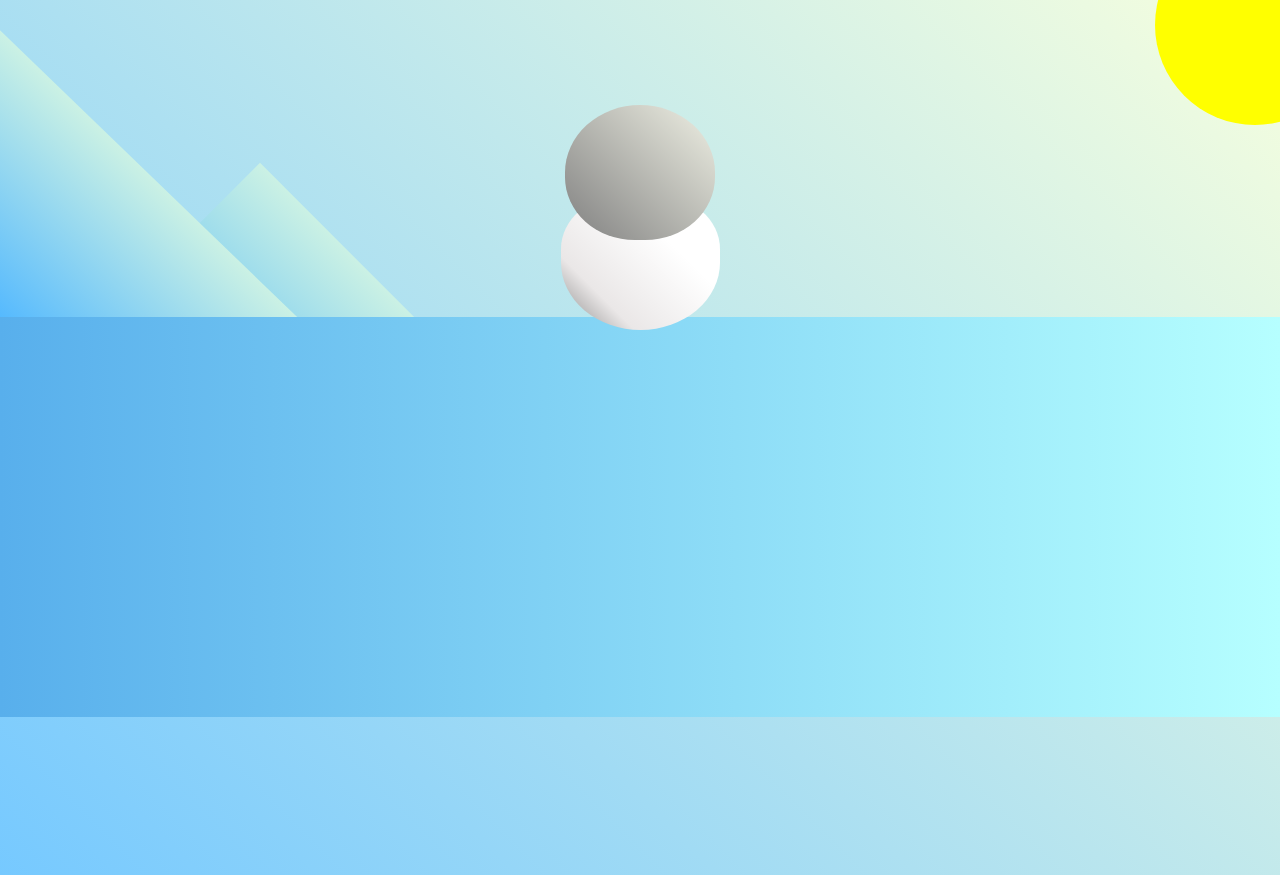
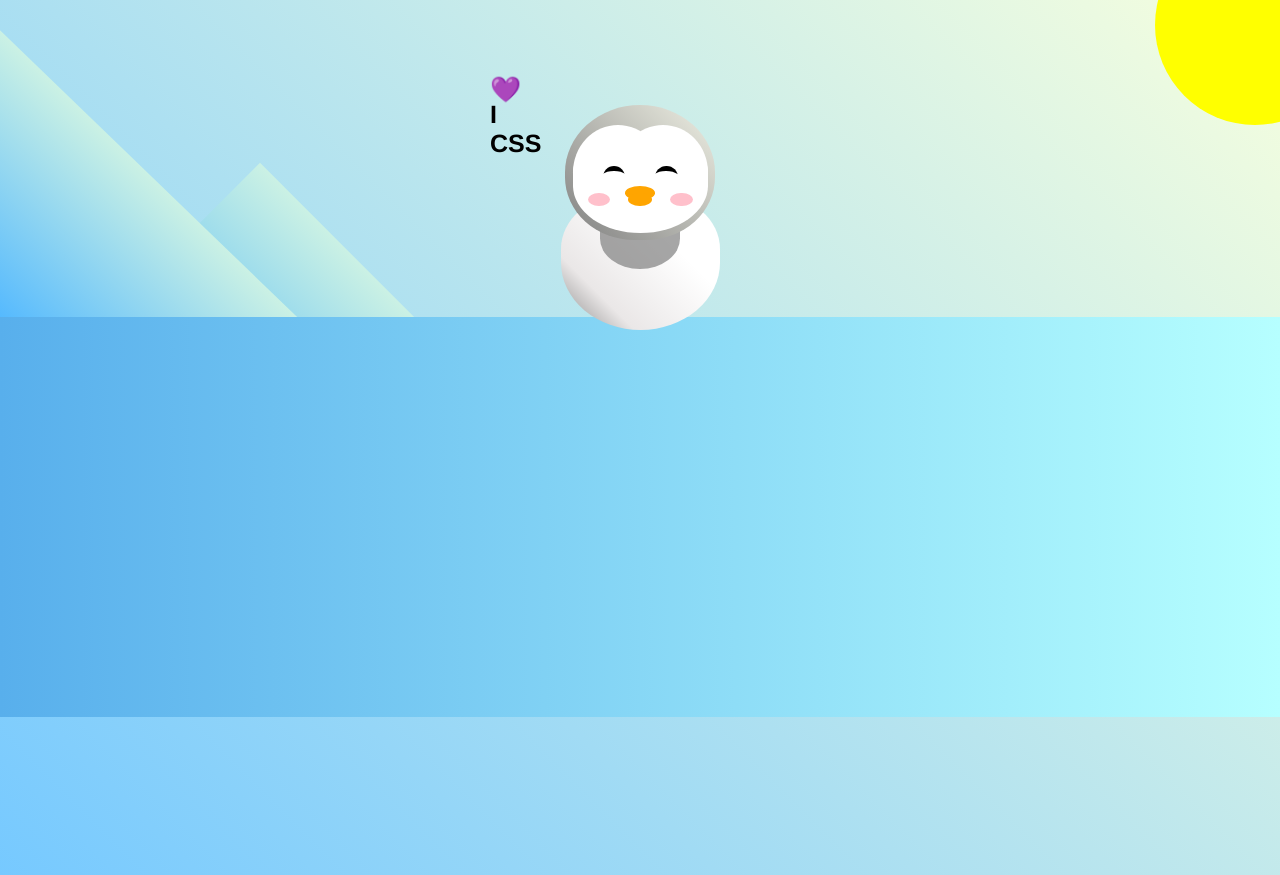
Before and after one commit to VILTRUMITE56/PENGUIN_CSS, a plain HTML site: page index.html in a window 1280 px wide. Shown: the top 875 px of the page. Drawn offline with Linux system fonts and the light colour scheme.

Commit message:
not done

```diff
--- a/index.html
+++ b/index.html
@@ -11,7 +11,26 @@
     <div class="back-mountain"></div>
     <div class="sun"></div>
     <div class="penguin">
-      <div class="penguin-head"></div>
+      <div class="penguin-head">
+        <div class="face left"></div>
+        <div class="face right"></div>
+        <div class="chin"></div>
+        <div class="eye left">
+          <div class="eye-lid"></div>
+        </div>
+
+        <div class="eye right">
+          <div class="eye-lid"></div>
+        </div>
+        <div class="blush left"></div>
+        <div class="blush right"></div>
+        <div class="beak top"></div>
+        <div class="beak bottom"></div>
+      </div>
+      <div class="shirt">
+        <div>💜</div>
+        <p>I CSS</p>
+      </div>
       <div class="penguin-body"></div>
     </div>
     <div class="ground"></div>
--- a/styles.css
+++ b/styles.css
@@ -1,3 +1,6 @@
+:root {
+  --penguin-face: white;
+}
 body {
   background: linear-gradient(45deg, rgb(118, 201, 255), rgb(247, 255, 222));
   margin: 0;
@@ -31,6 +34,85 @@ body {
   left: 25%;
   z-index: 1;
 }
+.face {
+  width: 60%;
+  height: 70%;
+  background-color: var(--penguin-face);
+  border-radius: 70% 70% 60% 60%;
+  top: 15%;
+}
+.face.left {
+  left: 5%;
+}
+.face.right {
+  right: 5%;
+}
+.chin {
+  width: 90%;
+  height: 70%;
+  background-color: var(--penguin-face);
+  top: 25%;
+  left: 5%;
+  border-radius: 70% 70% 100% 100%;
+}
+.eye {
+  width: 15%;
+  height: 17%;
+  background-color: black;
+  top: 45%;
+  border-radius: 50%;
+}
+.eye.left {
+  left: 25%;
+}
+.eye.right {
+  right: 25%;
+}
+.eye-lid {
+  width: 150%;
+  height: 100%;
+  background-color: var(--penguin-face);
+  top: 25%;
+  left: -25%;
+  border-radius: 50%;
+}
+.blush {
+  width: 15%;
+  height: 10%;
+  background-color: pink;
+  top: 65%;
+  border-radius: 50%;
+}
+.blush.left {
+  left: 15%;
+}
+.blush.right {
+  right: 15%;
+}
+.beak {
+  height: 10%;
+  background-color: orange;
+  border-radius: 50%;
+}
+.beak.top {
+  width: 20%;
+  top: 60%;
+  left: 40%;
+}
+.beak.bottom {
+  width: 16%;
+  top: 65%;
+  left: 42%;
+}
+
+.shirt {
+  font-size: 25px;
+  font-family: Helvetica, sans-serif;
+  font-weight: bold;
+}
+.shirt div {
+  font-weight: normal;
+}
 .penguin-body {
   width: 53%;
   height: 45%;
@@ -46,6 +128,14 @@ body {
 }
 .penguin-body::before {
   content: "";
+  position: absolute;
+  width: 50%;
+  height: 45%;
+  background-color: gray;
+  top: 10%;
+  left: 25%;
+  border-radius: 0% 0% 100% 100%;
+  opacity: 70%;
 }
 .penguin * {
   position: absolute;
```
